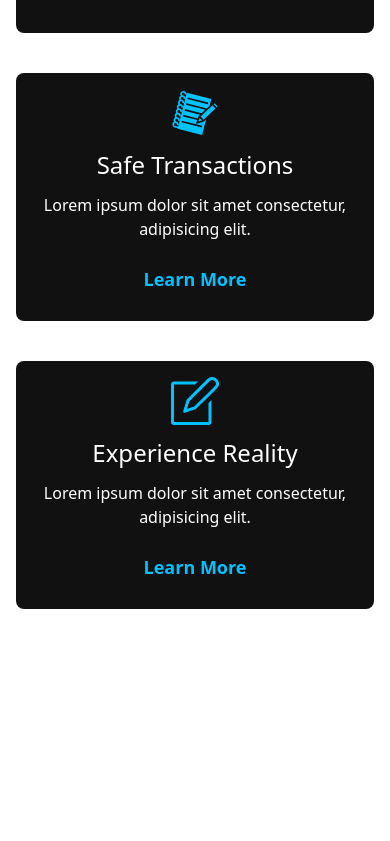
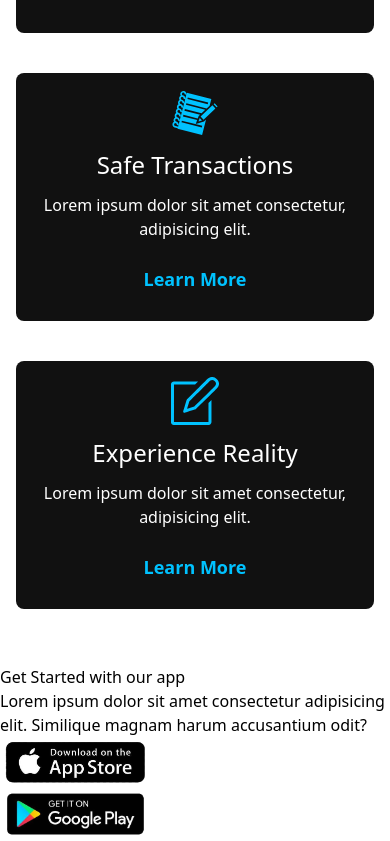
Before and after one commit to wacho91/vr-wrld, a React (Vite) app: page / in a window 390 px wide. Shown: the part 3079-3920 px from the top of the page. Before the commit the page ends 3744 px from the top, so only its background shows below. Built offline with nearby package versions, Linux system fonts and the light colour scheme.

Commit message:
AppStore Component

```diff
--- a/src/App.jsx
+++ b/src/App.jsx
@@ -8,6 +8,7 @@ import AOS from "aos";
 import "aos/dist/aos.css";
 import Banner2 from "./components/Banner/Banner2";
 import Features from "./components/Features/Features";
+import AppStore from "./components/AppStore/AppStore";
 
 function App() {
 
@@ -35,6 +36,7 @@ function App() {
       <Banner togglePlay={togglePlay}/>
       <Banner2 togglePlay={togglePlay} />
       <Features />
+      <AppStore />
     </main>
   )
 }
--- /dev/null
+++ b/src/components/AppStore/AppStore.jsx
@@ -0,0 +1,37 @@
+
+import AppStoreImg from "../../assets/website/app_store.png";
+import PlayStoreImg from "../../assets/website/play_store.png";
+
+const AppStore = () => {
+  return (
+    <div>
+        <div>
+            <h1>
+                Get Started with our app
+            </h1>
+            <p>
+                Lorem ipsum dolor sit amet consectetur adipisicing elit. Similique
+                magnam harum accusantium odit?
+            </p>
+            <div>
+                <a href="#">
+                    <img
+                        src={AppStoreImg}
+                        alt="img"
+                        className="max-w-[150px] sm:max-w-[120px] md:max-w-[200px]"
+                    />
+                </a>
+                <a href="#">
+                    <img
+                        src={PlayStoreImg}
+                        alt="img"
+                        className="max-w-[150px] sm:max-w-[120px] md:max-w-[200px]"
+                    />
+                </a>
+            </div>
+        </div>
+    </div>
+  )
+}
+
+export default AppStore
```
